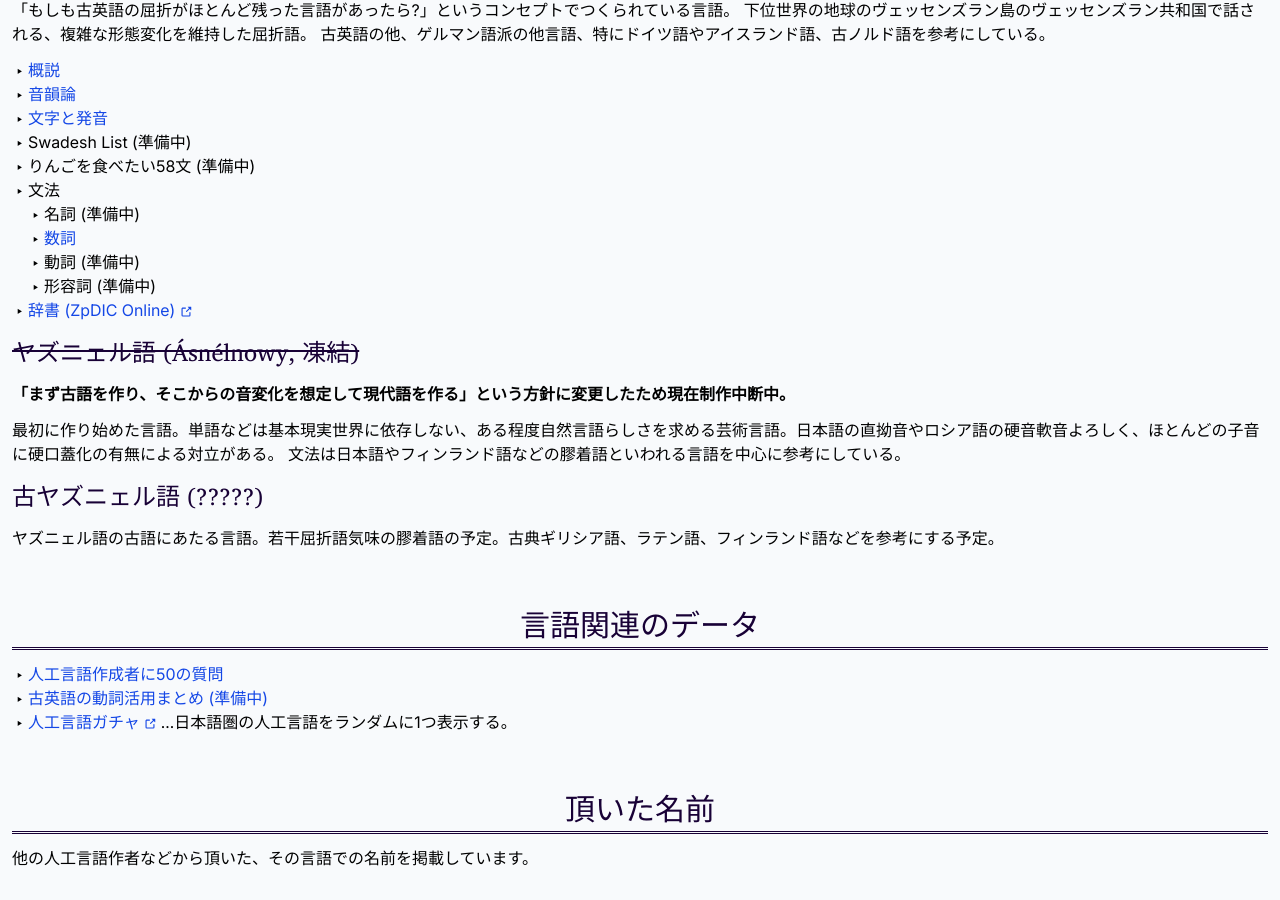
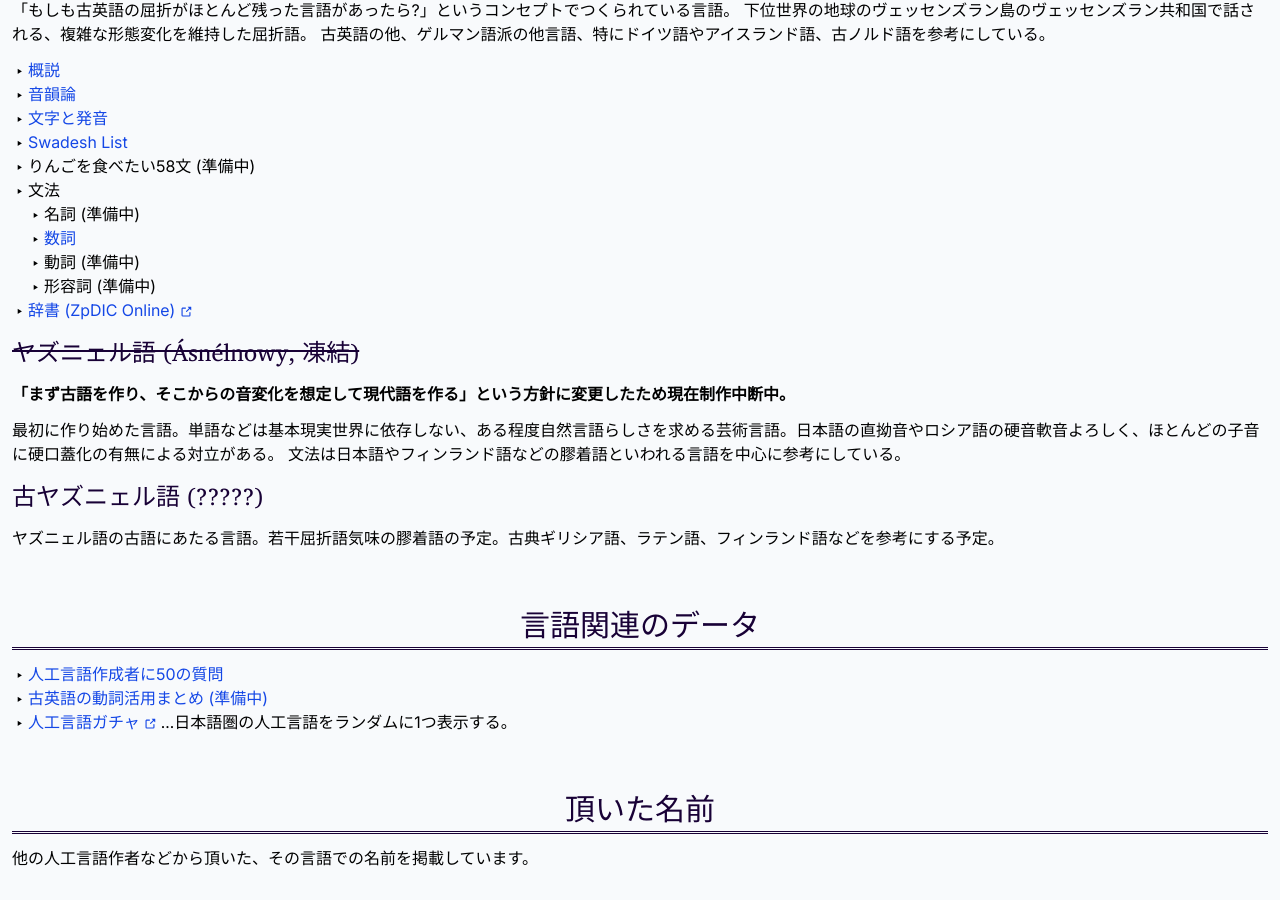
Before and after one commit to tktb-tess/uq-tess-xi, a SvelteKit app: page / in a window 1280 px wide. Shown: the part 1415-2315 px from the top of the page. Built offline with nearby package versions, Linux system fonts and the light colour scheme; no server answers; the database is empty.

Commit message:
added link

```diff
--- a/src/routes/(layout1)/+layout.svelte
+++ b/src/routes/(layout1)/+layout.svelte
@@ -33,7 +33,7 @@
 			<a href="/vaes">概説</a>
 			<a href="/vaes/letter-et-pron">文字と発音</a>
 			<a href="/vaes/phonology">音韻論</a>
-			<a aria-disabled="true">Swadesh List (準備中)</a>
+			<a href="/vaes/swadesh-list">Swadesh List</a>
 			<a aria-disabled="true">りんご文 (準備中)</a>
 			<details class="[&[open]_#list-arrow]:rotate-x-180">
 				<summary class="block cursor-pointer user-select-none">
--- a/src/routes/(layout1)/vaes/swadesh-list/+page.svelte
+++ b/src/routes/(layout1)/vaes/swadesh-list/+page.svelte
@@ -34,15 +34,15 @@
 <h2 class="my-8 text-center">Swadesh List</h2>
 
 {#await getSwadesh()}
-	<h3>
-		<Spinner />
+	<h3 class="text-center">
+		<Spinner class="size-6" />
 		読み込み中……
 	</h3>
 {:then swadeshList}
 	{#if swadeshList.success}
 		{@const [header, ...body] = swadeshList.value}
 		<div class="table-container">
-			<table class="grid-cols-[repeat(4,auto)] [&_td:first-child]:text-end">
+			<table class="grid-cols-[repeat(4,auto)] [&_td]:text-start [&_td:first-child]:text-end">
 				<thead>
 					<tr>
 						{#each header as str}
--- a/src/routes/+page.svelte
+++ b/src/routes/+page.svelte
@@ -142,7 +142,7 @@
 			<li><a href="/vaes">概説</a></li>
 			<li><a href="/vaes/phonology">音韻論</a></li>
 			<li><a href="/vaes/letter-et-pron">文字と発音</a></li>
-			<li>Swadesh List (準備中)</li>
+			<li><a href="/vaes/swadesh-list">Swadesh List</a></li>
 			<li>りんごを食べたい58文 (準備中)</li>
 			<li>
 				文法
```
